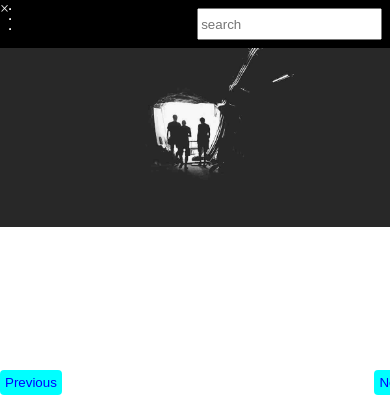
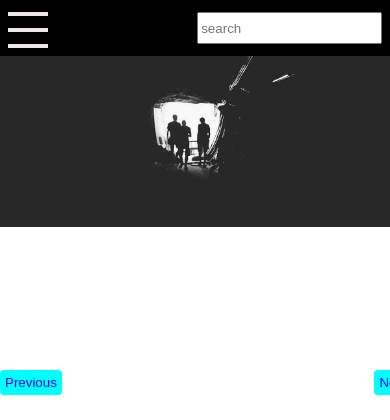
Before and after one commit to codegrann/The-Band, a PHP site: page / in a window 390 px wide; the page is wider, and only the part inside the window is pictured. Shown: the top 420 px of that part. Run offline with PHP 8.4, Linux system fonts and the light colour scheme.

Commit message:
position button to open nav menu to the furthest left

```diff
--- a/index.html
+++ b/index.html
@@ -12,8 +12,8 @@
 </head>
 <body>
     <header id="header">
-        <div id="close_nav">&times;</div>
-        <div id="open_nav">
+        <div id="closeNav">&times;</div>
+        <div id="openNav">
             <hr class="lines">
             <hr class="lines">
             <hr class="lines">
--- a/style.css
+++ b/style.css
@@ -12,6 +12,23 @@ body{
     top: 0;
     z-index: 2;
 }
+.lines{
+    width: 36px;
+        /* height: px; */
+        border: 0.125rem solid rgb(238, 231, 231);
+        margin-bottom: 0.5rem;
+}
+#openNav{
+    display: none;
+    font-size: 18pt;
+}
+#closeNav{
+    font-size: 3.5rem;
+    display: none;
+}
+
+
+
 #nav ul{
     list-style: none;
     display: inline-flex;
@@ -286,4 +303,13 @@ input{
     header input{
         margin-left: auto;
     }
+    #openNav{
+        display: block;
+        margin-left: 2%;
+    }
+    #closeNav{
+        /* position: fixed; */
+        /* top: -0.2rem; */
+        /* right: 0; */
+        /* z-index: 5; */
 }
```
